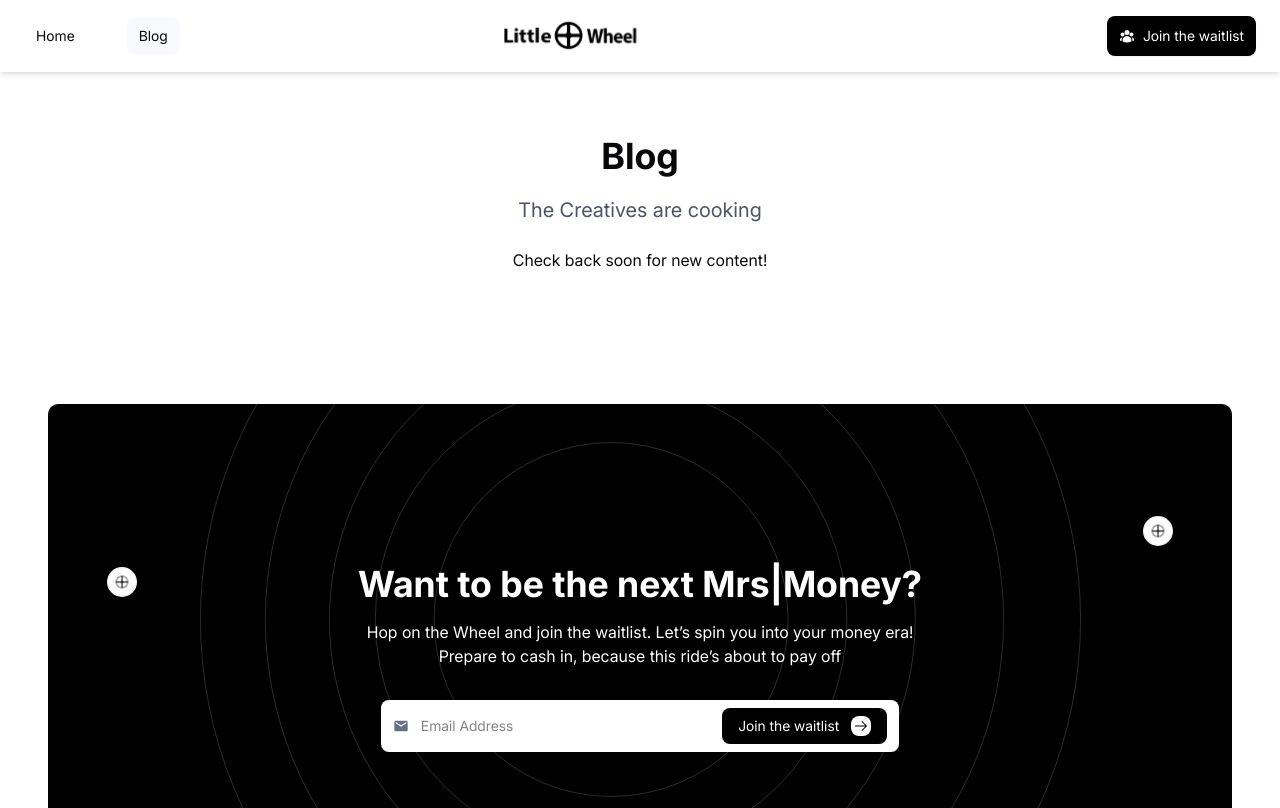
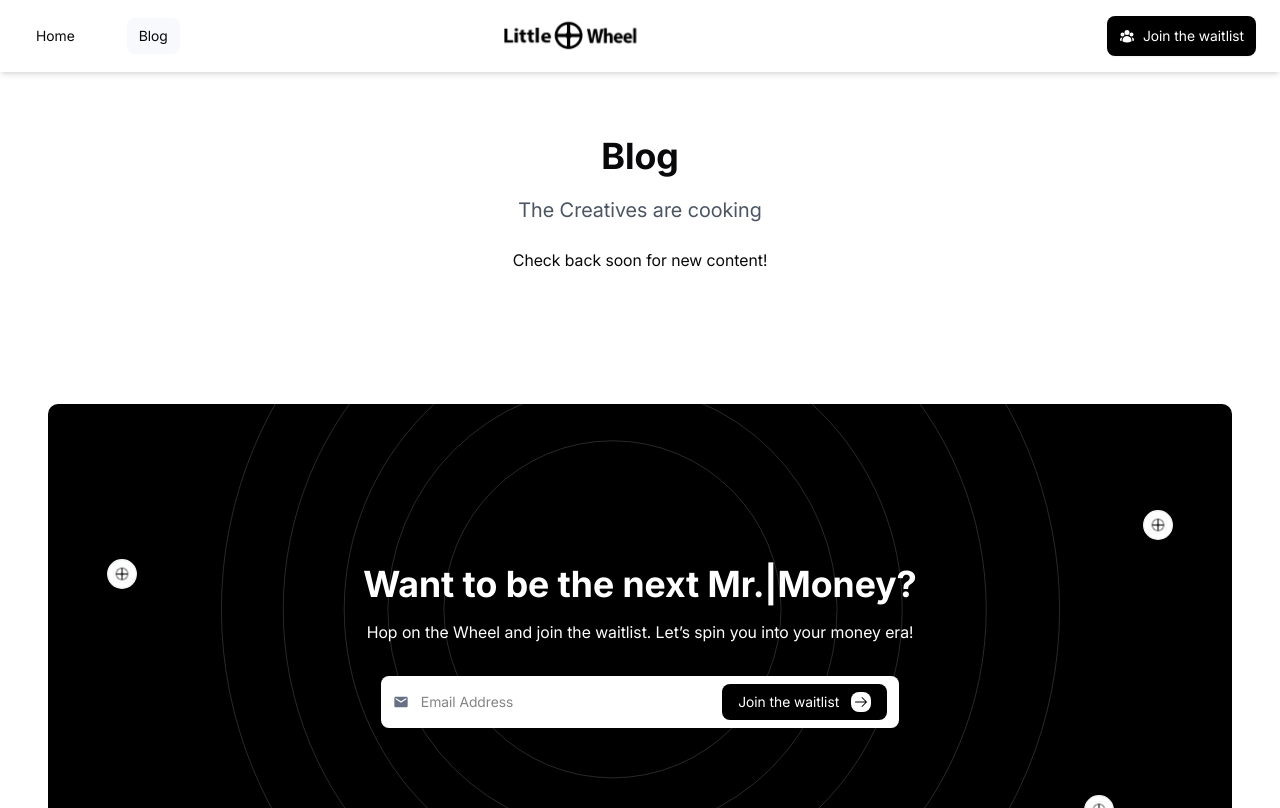
Before and after one commit to ayomidedolapo/littlewheelweb, a Next.js app: page /blog in a window 1280 px wide. Built offline with nearby package versions, Linux system fonts and the light colour scheme.

Commit message:
Update waitlist.tsx

```diff
--- a/src/app/home/waitlist.tsx
+++ b/src/app/home/waitlist.tsx
@@ -81,7 +81,7 @@ export default function Waitlist() {
         <h2 className="text-white text-2xl sm:text-3xl md:text-4xl font-bold text-center mb-4 z-10">
           Want to be the next{" "}
           <TypeAnimation
-            sequence={["Mr", 1000, "Mrs", 1000]}
+            sequence={["Mr.", 1000, "Ms.", 1000]}
             speed={50}
             repeat={Infinity}
           />
@@ -90,8 +90,6 @@ export default function Waitlist() {
         <p className="text-white text-center mb-8 z-10">
           Hop on the Wheel and join the waitlist. Let’s spin you into your money
           era!
-          <br className="hidden md:block" /> Prepare to cash in, because this
-          ride’s about to pay off
         </p>
 
         <form
```
